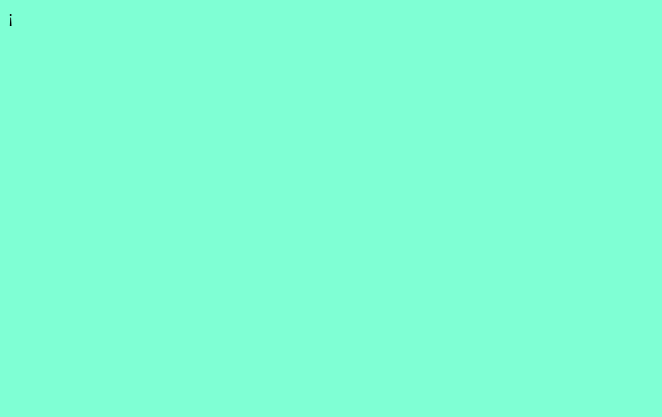
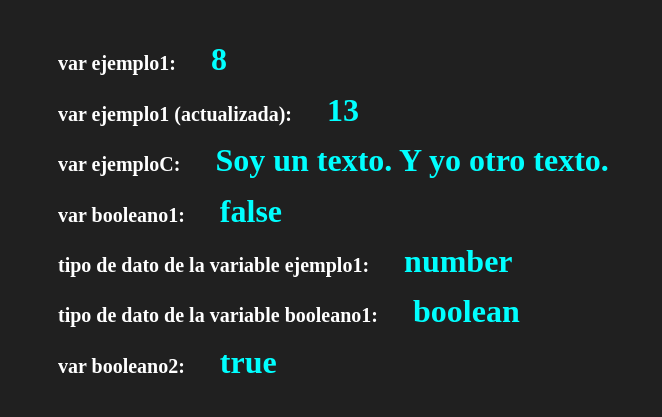
Before and after one commit to FatyO/Clase_06_canva2d, a plain HTML site: page ejercicio1/index.html in a window 1280 px wide. Shown: the whole page, without its empty margins (0-662 px from the left). Drawn offline with Linux system fonts and the light colour scheme.

Commit message:
corregido

```diff
--- a/ejercicio1/index.html
+++ b/ejercicio1/index.html
@@ -1,4 +1,4 @@
-¡<!DOCTYPE html>
+<!DOCTYPE html>
 <html lang="en">
 <head>
     <meta charset="UTF-8">
@@ -7,6 +7,41 @@
     <link rel="stylesheet" href="./main.css">
 </head>
 <body>
+    <h1>
+        <span>var ejemplo1:</span>
+        <span id="console1"></span>
+    </h1>
+
+    <h1>
+        <span>var ejemplo1 (actualizada):</span>
+        <span id="console2"></span>
+    </h1>
+
+    <h1>
+        <span>var ejemploC:</span>
+        <span id="console3"></span>
+    </h1>
+
+    <h1>
+        <span>var booleano1:</span>
+        <span id="console4"></span>
+    </h1>
+
+    <h1>
+        <span>tipo de dato de la variable ejemplo1:</span>
+        <span id="console5"></span>
+    </h1>
+
+    <h1>
+        <span>tipo de dato de la variable booleano1:</span>
+        <span id="console6"></span>
+    </h1>
+
+    <h1>
+        <span>var booleano2:</span>
+        <span id="console7"></span>
+    </h1>
+
     <script src="main.js"></script>
 </body>
 </html>
--- a/ejercicio1/main.css
+++ b/ejercicio1/main.css
@@ -1,3 +1,15 @@
-body{
-    background-color: aquamarine;
+body {
+  background-color: #202020;
+  color: #fff;
+  padding: 20px 50px;
 }
+
+h1 {
+  font-size: 20px;
+}
+
+h1 > span:nth-child(2) {
+  color: aqua;
+  font-size: 32px;
+  margin-left: 30px;
+}
--- a/ejercicio1/main.js
+++ b/ejercicio1/main.js
@@ -0,0 +1,28 @@
+const TITLE1 = document.getElementById("console1");
+const TITLE2 = document.getElementById("console2");
+const TITLE3 = document.getElementById("console3");
+const TITLE4 = document.getElementById("console4");
+const TITLE5 = document.getElementById("console5");
+const TITLE6 = document.getElementById("console6");
+const TITLE7 = document.getElementById("console7");
+
+let ejemplo1 = 2 ** 3;
+TITLE1.innerText = ejemplo1;
+
+ejemplo1 += 5;
+TITLE2.innerText = ejemplo1;
+
+let ejemploA = "Soy un texto.";
+let ejemploB = " Y yo otro texto.";
+let ejemploC = ejemploA + ejemploB;
+TITLE3.innerText = ejemploC;
+
+let ejemplo2 = 30;
+let booleano1 = ejemplo1 > ejemplo2;
+TITLE4.innerText = booleano1;
+
+TITLE5.innerText = typeof ejemplo1;
+TITLE6.innerText = typeof booleano1;
+
+let booleano2 = typeof ejemplo1 == typeof ejemplo2;
+TITLE7.innerText = booleano2;
```
